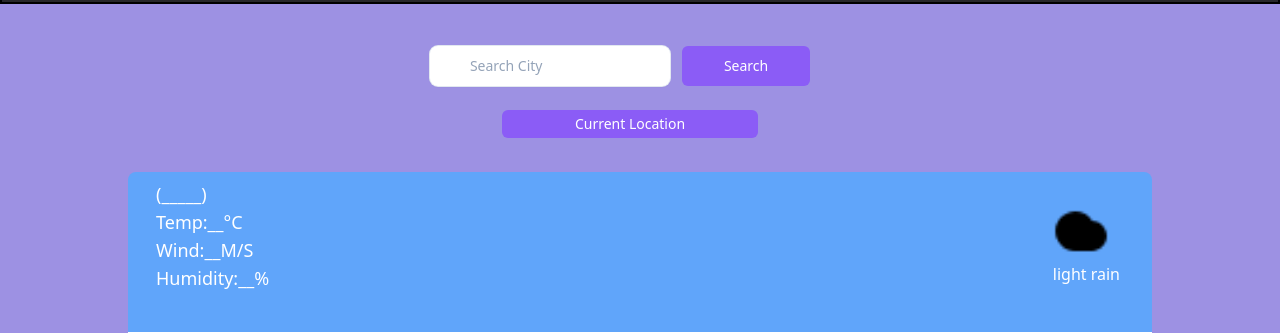
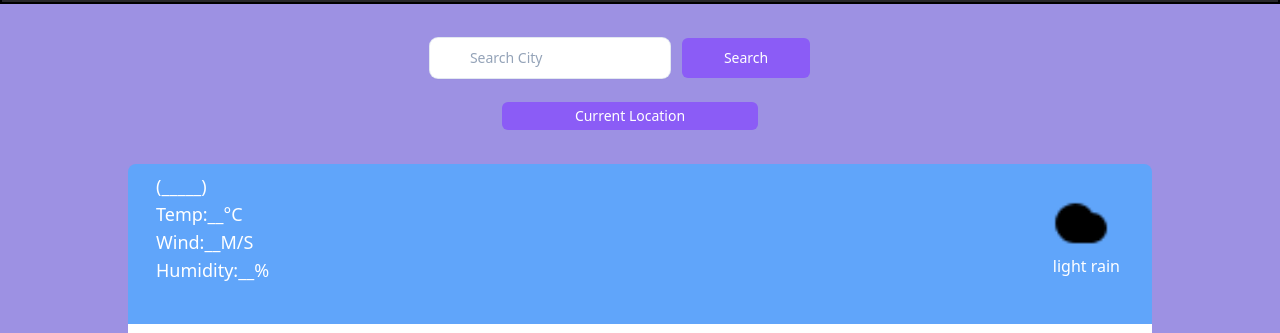
Before and after one commit to letsinnovate-code/weather_web, a website: page index.html in a window 1280 px wide. Shown: the part 76-409 px from the top of the page. Drawn offline with nearby package versions, Linux system fonts and the light colour scheme.

Commit message:
new changes

```diff
--- a/index.html
+++ b/index.html
@@ -30,7 +30,7 @@
 
       </nav>
 
-      <div class="container flex flex-col justify-center items-center">
+      <div class="container flex flex-col  items-center">
         <div class="box flex flex-col justify-center items-center gap-6 pe-5  w-11/12  h-40 ">
           <div class="search_div gap-6 pe-5">
             <input
```
Also changed, not shown: dist/main.css, dist/style.css.
